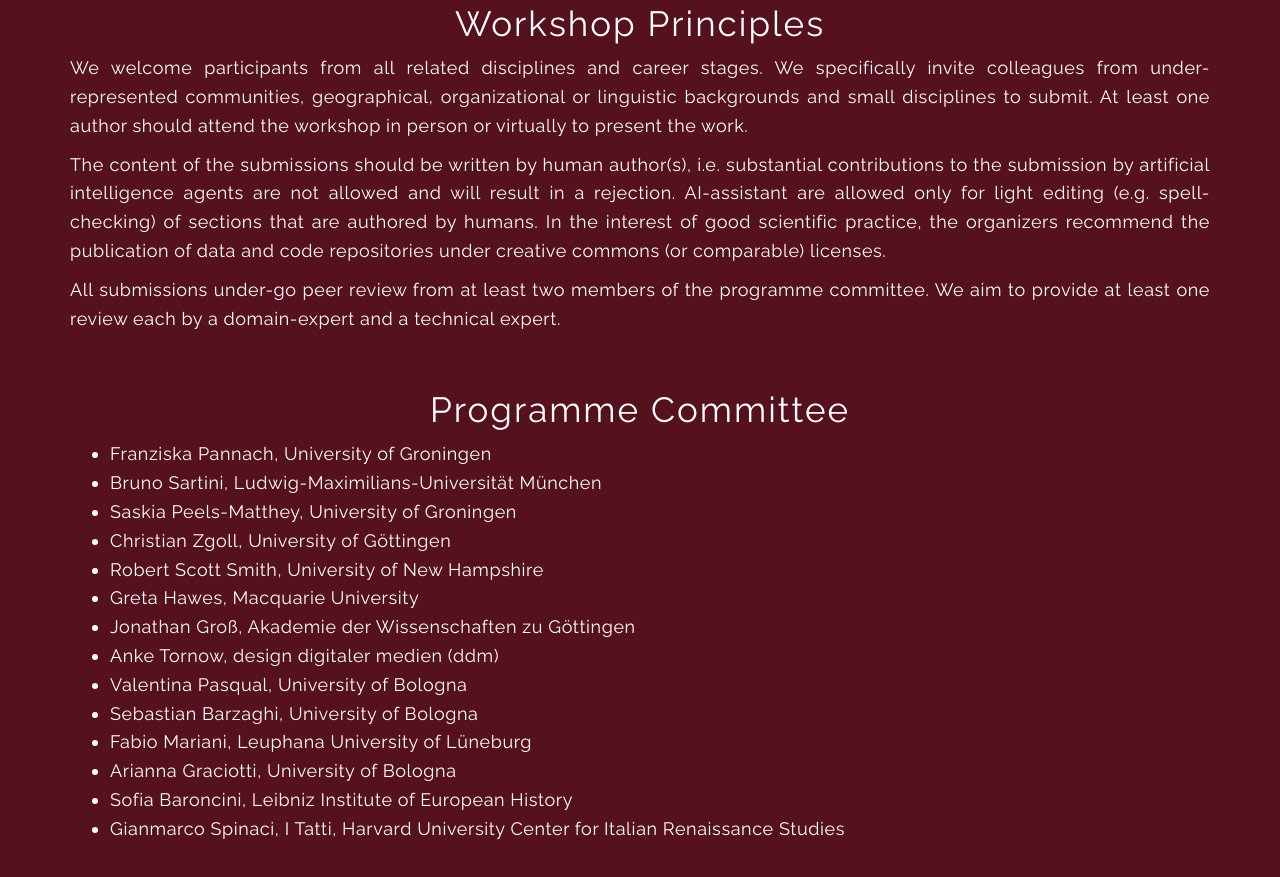
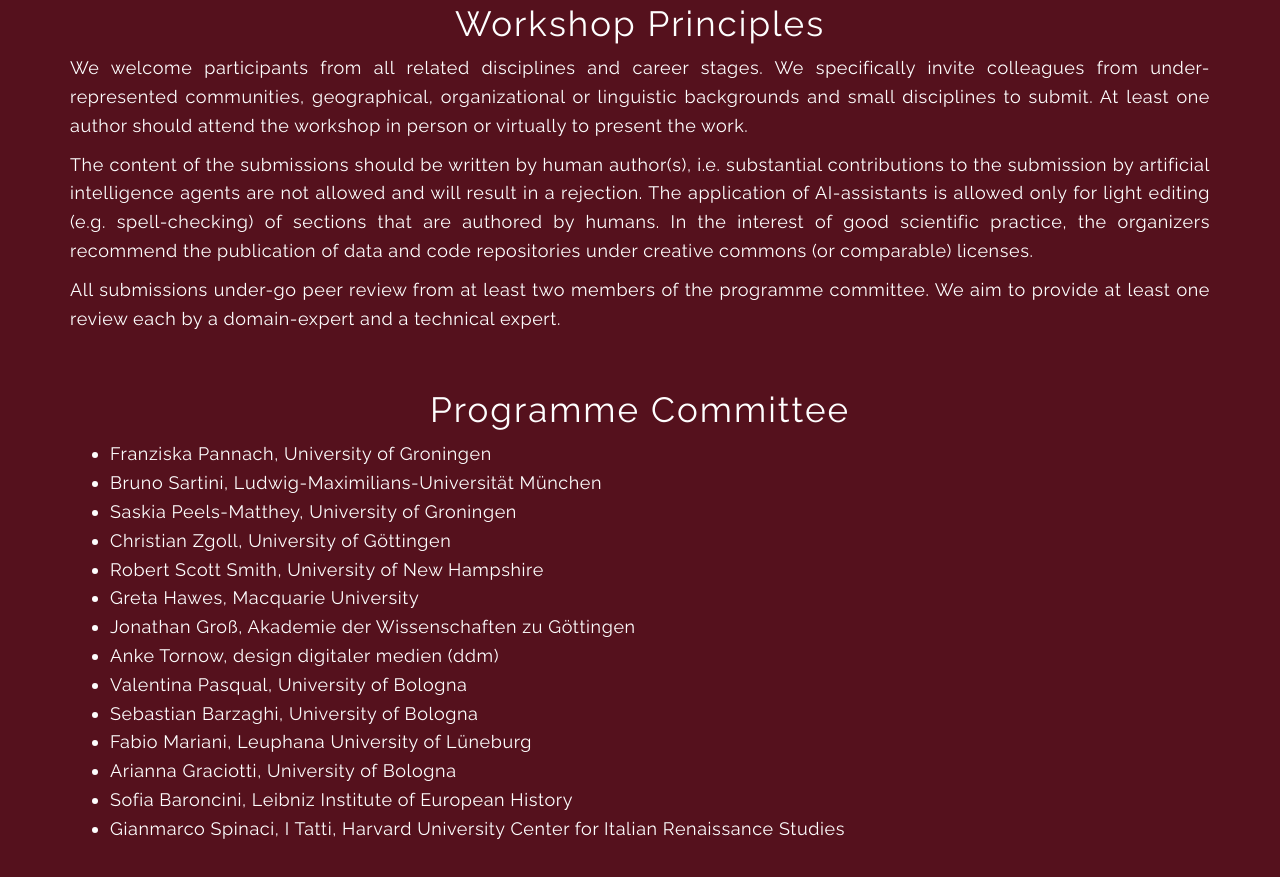
Before and after one commit to dm4myth/dm4myth.github.io, a plain HTML site: page index.html in a window 1280 px wide. Shown: the part 5904-6781 px from the top of the page. Drawn offline with nearby package versions, Linux system fonts and the light colour scheme.

Commit message:
update cfp

```diff
--- a/index.html
+++ b/index.html
@@ -113,7 +113,7 @@
                         <div class="thumbnail">
                             <div class="caption">
                               <p class="color-black justify p-section"><span class="bold">October 1st, 2024 </span> </p>
-                              <p class="color-black justify p-section"><span class="bold">via<a href="https://openreview.net/group?id=computational-humanities-research.org/CHR/2024/Workshop/dm4myth#tab-recent-activity">openreview</a></span> </p>
+                              <p class="color-black justify p-section"><span class="bold">via <a href="https://openreview.net/group?id=computational-humanities-research.org/CHR/2024/Workshop/dm4myth#tab-recent-activity">openreview</a></span> </p>
                             </div>
                         </div>
                     </div>
@@ -274,7 +274,7 @@
 
                         <h3 class="secondary-title color-white">Workshop Principles</h3>
                         <p class="color-white justify p-section">We welcome participants from all related disciplines and career stages. We specifically invite colleagues from under-represented communities, geographical, organizational or linguistic backgrounds and small disciplines to submit. At least one author should attend the workshop in person or virtually to present the work.</p>
-                        <p class="color-white justify p-section">The content of the submissions should be written by human author(s), i.e. substantial contributions to the submission by artificial intelligence agents are not allowed and will result in a rejection. AI-assistant are allowed only for light editing (e.g. spell-checking) of sections that are authored by humans. In the interest of good scientific practice, the organizers recommend the publication of data and code repositories under creative commons (or comparable) licenses.</p>
+                        <p class="color-white justify p-section">The content of the submissions should be written by human author(s), i.e. substantial contributions to the submission by artificial intelligence agents are not allowed and will result in a rejection. The application of AI-assistants is allowed only for light editing (e.g. spell-checking) of sections that are authored by humans. In the interest of good scientific practice, the organizers recommend the publication of data and code repositories under creative commons (or comparable) licenses.</p>
                         <p class="color-white justify p-section margin-bottom-section">All submissions under-go peer review from at least two members of the programme committee. We aim to provide at least one review each by a domain-expert and a technical expert. </p>
 
                         <h3 class="secondary-title color-white">Programme Committee</h3>
```
